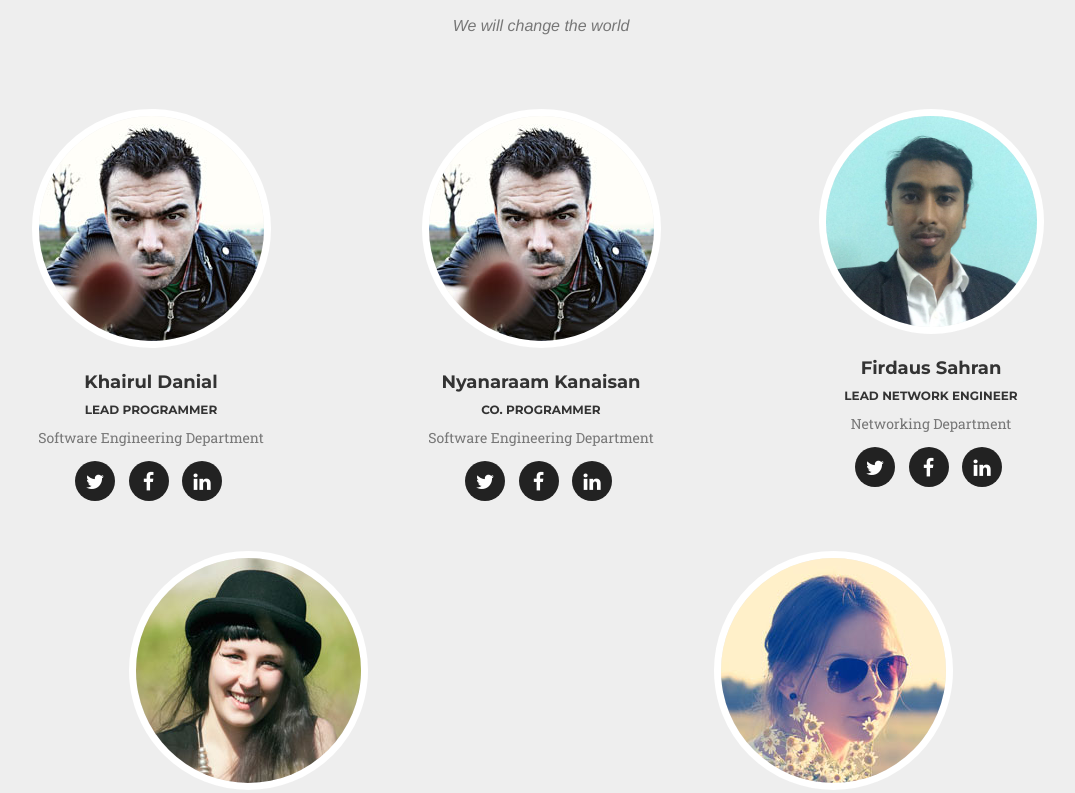
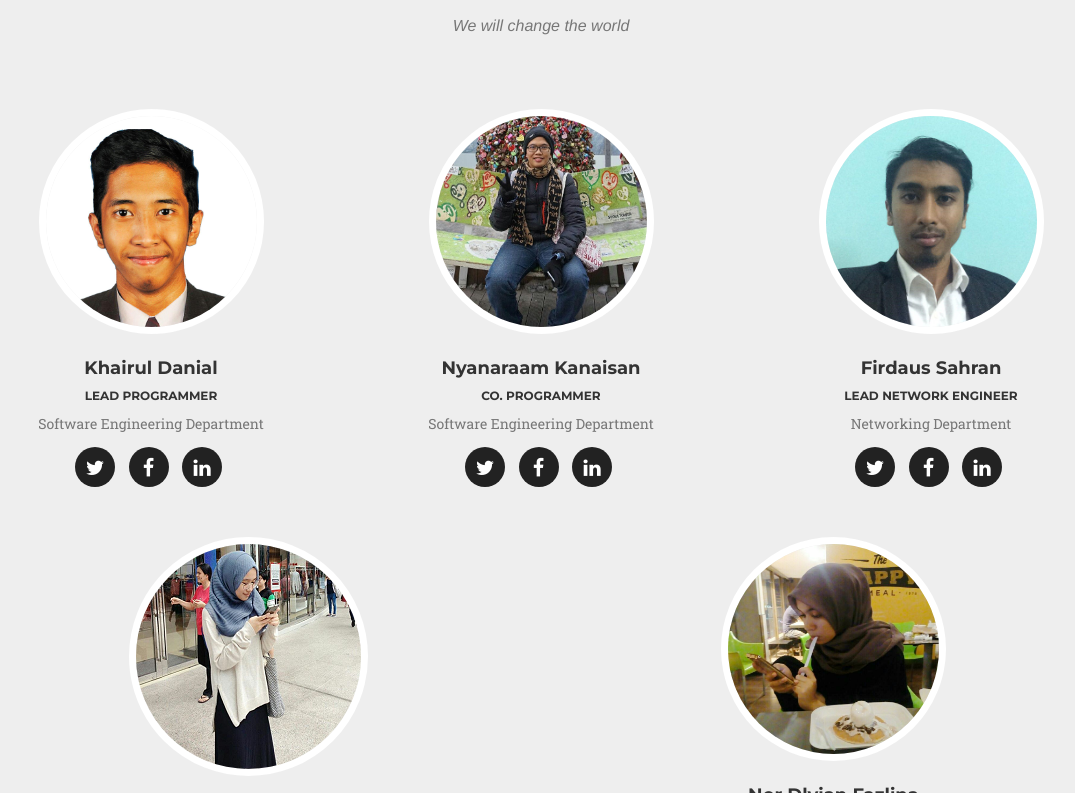
Before and after one commit to IPPI-FSKTM-FDKRM/Website-IPPI, a website: page index.html in a window 1280 px wide. Shown: the part 3381-4174 px from the top of the page, without its empty margins (99-1174 px from the left). Drawn offline with nearby package versions, Linux system fonts and the light colour scheme; a web font is replaced by a local one.

Commit message:
Added team photos

```diff
--- a/index.html
+++ b/index.html
@@ -129,7 +129,7 @@
             <div class="row">
                 <div class="col-lg-12 text-center">
                     <h2 class="section-heading">About</h2>
-                    <h3 class="section-subheading text-muted">Lorem ipsum dolor sit amet consectetur.</h3>
+                    <h3 class="section-subheading text-muted">Our Journey</h3>
                 </div>
             </div>
             <div class="row">
@@ -217,7 +217,7 @@
 
 		<div class="col-sm-4">
                     <div class="team-member">
-                        <img src="img/team/2.jpg" class="img-responsive img-circle" alt="">
+                        <img src="img/team/kd.jpg" style="width: 225px" class="img-responsive img-circle" alt="">
                         <h4>Khairul Danial</h4>
                         <h6> Lead Programmer</h6>
 			<p class="text-muted">Software Engineering Department</p>
@@ -234,7 +234,7 @@
 
 		 <div class="col-sm-4">
                     <div class="team-member">
-                        <img src="img/team/2.jpg" class="img-responsive img-circle" alt="">
+                        <img src="img/team/raam.jpg" style="width: 225px" class="img-responsive img-circle" alt="">
                         <h4>Nyanaraam Kanaisan</h4>
 			<h6> Co. Programmer </h6>
                         <p class="text-muted">Software Engineering Department</p>
@@ -269,7 +269,7 @@
 	    <div class="row">
                 <div class="col-md-6">
                     <div class="team-member">
-                        <img src="img/team/1.jpg" class="img-responsive img-circle" alt="">
+                        <img src="img/team/mus.png"  class="img-responsive img-circle" alt="">
                         <h4>Musfirah Damla</h4>
 			<h6>Lead Intelligence Architecture</h6>
                         <p class="text-muted">Artificial Intelligence Department</p>
@@ -285,7 +285,7 @@
                 </div>
                 <div class="col-md-6">
                     <div class="team-member">
-                        <img src="img/team/3.jpg" class="img-responsive img-circle" alt="">
+                        <img src="img/team/dian.jpg" style="width: 225px" class="img-responsive img-circle" alt="">
                         <h4>Nor Dlyian Fazlina</h4>
 			<h6>Lead Designer</h6>
                         <p class="text-muted">Multimedia Department</p>
```
Also changed, not shown: img/team/Ainuddin.jpg (added), img/team/dian.jpg (added), img/team/kd.jpg (added), img/team/mus.png (added), img/team/raam.jpg (added).
